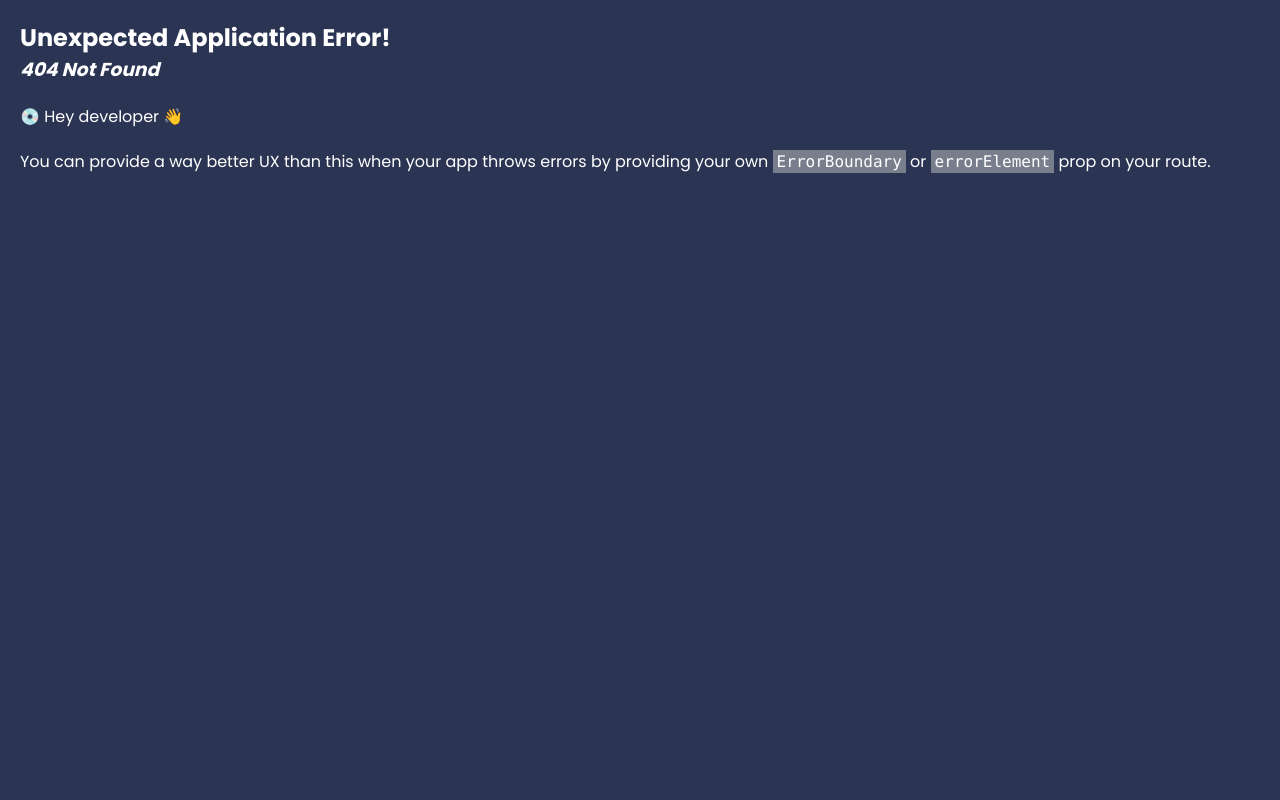
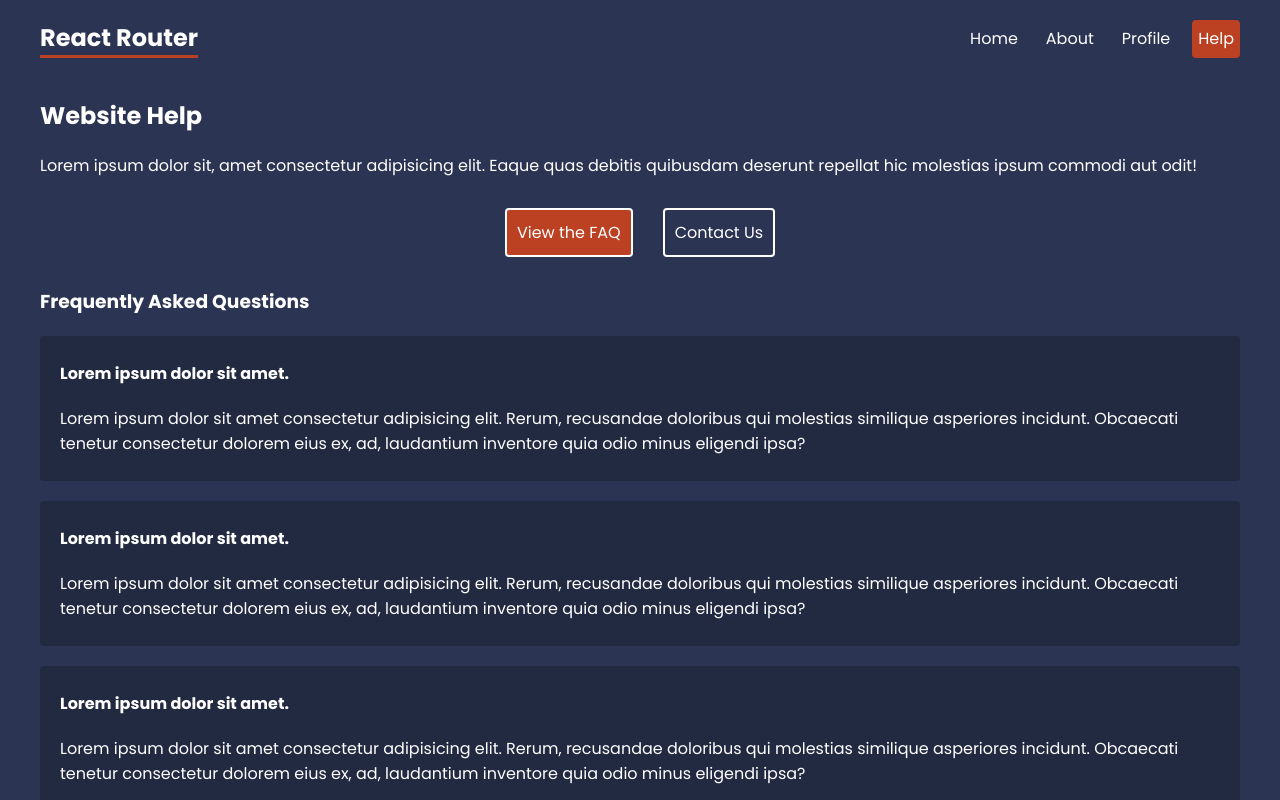
Before and after one commit to ahmad507/React-Playground, a React (Create React App) app: page /help/faq in a window 1280 px wide. Before the commit this address had no page. Shown: the top 800 px of the page. Built offline with nearby package versions, Linux system fonts and the light colour scheme.

Commit message:
STG-003(help.layout.tsx)Penerapan Nested Route
Signed-off-by: ahmad <ahmad.94192@gmail.com>

```diff
--- a/src/app/App.css
+++ /dev/null
@@ -1,38 +0,0 @@
-.App {
-  text-align: center;
-}
-
-.App-logo {
-  height: 40vmin;
-  pointer-events: none;
-}
-
-@media (prefers-reduced-motion: no-preference) {
-  .App-logo {
-    animation: App-logo-spin infinite 20s linear;
-  }
-}
-
-.App-header {
-  background-color: #282c34;
-  min-height: 100vh;
-  display: flex;
-  flex-direction: column;
-  align-items: center;
-  justify-content: center;
-  font-size: calc(10px + 2vmin);
-  color: white;
-}
-
-.App-link {
-  color: #61dafb;
-}
-
-@keyframes App-logo-spin {
-  from {
-    transform: rotate(0deg);
-  }
-  to {
-    transform: rotate(360deg);
-  }
-}
--- a/src/app/App.tsx
+++ b/src/app/App.tsx
@@ -3,7 +3,6 @@
  *                                                                 |
  *-----------------------------------------------------------------|
  *  */
-import "./App.css";
 import "../styles/core/Global.css";
 /**-----------------------------------------------------------------
  * Import React Router                                             |
@@ -27,11 +26,20 @@
 import AboutView from "../views/about/about.view";
 
 /**-----------------------------------------------------------------
+ * Import Page                                                     |
+ * Page Merupakan Halaman Statis Dari App                          |
+ *-----------------------------------------------------------------|
+ *  */
+import FaqPage from "../pages/faq/faq.page";
+import ContactPage from "../pages/contact/contact.page";
+
+/**-----------------------------------------------------------------
  * Import App Layout                                               |
  * Main Layout Sebagai Outlet Dari Setiap View                     |
  *-----------------------------------------------------------------|
  *  */
 import AppLayout from "../layouts/app.layout";
+import HelpLayout from "../layouts/help.layout";
 
 // Create Router Function sebagai props RouterProvider
 const router = createBrowserRouter(
@@ -41,6 +49,10 @@
       <Route index element={<HomeView></HomeView>}></Route>
       <Route path="about" element={<AboutView></AboutView>}></Route>
       <Route path="profile" element={<ProfileView></ProfileView>}></Route>
+      <Route path="help" element={<HelpLayout></HelpLayout>}>
+        <Route path="faq" element={<FaqPage></FaqPage>}></Route>
+        <Route path="contact" element={<ContactPage></ContactPage>}></Route>
+      </Route>
       {/* Route Each View End*/}
     </Route>
   )
--- a/src/layouts/app.layout.tsx
+++ b/src/layouts/app.layout.tsx
@@ -21,6 +21,7 @@
           <NavLink to="/">Home</NavLink>
           <NavLink to="about">About</NavLink>
           <NavLink to="profile">Profile</NavLink>
+          <NavLink to="help">Help</NavLink>
         </nav>
       </header>
       {/* Navigation Header End */}
--- /dev/null
+++ b/src/layouts/help.layout.tsx
@@ -0,0 +1,18 @@
+import { NavLink, Outlet } from "react-router-dom"
+export default function HelpLayout() {
+  return (
+    <div className="help-layout">
+
+    <h2>Website Help</h2>
+    <p>Lorem ipsum dolor sit, amet consectetur adipisicing elit. Eaque quas debitis quibusdam deserunt repellat hic molestias ipsum commodi aut odit!</p>
+
+    <nav>
+      <NavLink to="faq">View the FAQ</NavLink>
+      <NavLink to="contact">Contact Us</NavLink>
+    </nav>
+
+    <Outlet />
+
+  </div>
+  )
+}
--- /dev/null
+++ b/src/pages/contact/contact.page.tsx
@@ -0,0 +1,20 @@
+import React from 'react'
+
+export default function ContactPage() {
+  return (
+    <div className="contact">
+      <h3>Contact Us</h3>
+      <form>
+        <label>
+          <span>Your email:</span>
+          <input type="email" name="email" required />
+        </label>
+        <label>
+          <span>Your message:</span>
+          <textarea name="message" required></textarea>
+        </label>
+        <button>Submit</button>
+      </form>
+    </div>
+  )
+}
--- /dev/null
+++ b/src/pages/faq/faq.page.tsx
@@ -0,0 +1,35 @@
+import React from 'react'
+
+export default function FaqPage() {
+  return (
+    <div className="faq">
+      <h3>Frequently Asked Questions</h3>
+
+      <div className="question">
+        <p><strong>Lorem ipsum dolor sit amet.</strong></p>
+        <p>Lorem ipsum dolor sit amet consectetur adipisicing elit. Rerum, recusandae doloribus qui molestias similique asperiores incidunt. Obcaecati tenetur consectetur dolorem eius ex, ad, laudantium inventore quia odio minus eligendi ipsa?</p>
+      </div>
+
+      <div className="question">
+        <p><strong>Lorem ipsum dolor sit amet.</strong></p>
+        <p>Lorem ipsum dolor sit amet consectetur adipisicing elit. Rerum, recusandae doloribus qui molestias similique asperiores incidunt. Obcaecati tenetur consectetur dolorem eius ex, ad, laudantium inventore quia odio minus eligendi ipsa?</p>
+      </div>
+
+      <div className="question">
+        <p><strong>Lorem ipsum dolor sit amet.</strong></p>
+        <p>Lorem ipsum dolor sit amet consectetur adipisicing elit. Rerum, recusandae doloribus qui molestias similique asperiores incidunt. Obcaecati tenetur consectetur dolorem eius ex, ad, laudantium inventore quia odio minus eligendi ipsa?</p>
+      </div>
+
+      <div className="question">
+        <p><strong>Lorem ipsum dolor sit amet.</strong></p>
+        <p>Lorem ipsum dolor sit amet consectetur adipisicing elit. Rerum, recusandae doloribus qui molestias similique asperiores incidunt. Obcaecati tenetur consectetur dolorem eius ex, ad, laudantium inventore quia odio minus eligendi ipsa?</p>
+      </div>
+
+      <div className="question">
+        <p><strong>Lorem ipsum dolor sit amet.</strong></p>
+        <p>Lorem ipsum dolor sit amet consectetur adipisicing elit. Rerum, recusandae doloribus qui molestias similique asperiores incidunt. Obcaecati tenetur consectetur dolorem eius ex, ad, laudantium inventore quia odio minus eligendi ipsa?</p>
+      </div>
+
+    </div>
+  )
+}
--- a/src/styles/core/Global.css
+++ b/src/styles/core/Global.css
@@ -52,11 +52,53 @@
   max-width: 1200px;
   margin: 40px auto;
 }
+
 /* help layout */
-
+.help-layout nav {
+  display: flex;
+  justify-content: center;
+  gap: 30px;
+  margin: 30px 0;
+}
+.help-layout nav a{
+  padding: 10px;
+  border: 2px solid white;
+  border-radius: 4px;
+  text-decoration: none;
+}
+.help-layout nav a:hover{
+  border-color: var(--primary);
+}
+.help-layout nav a.active {
+  background: var(--primary);
+}
 
 /* faq */
+.faq .question {
+  background: rgba(0,0,0,0.2);
+  padding: 5px 20px;
+  border-radius: 4px;
+  margin: 20px 0;
+}
 
+/* contact form */
+form {
+  margin-top: 30px;
+}
+form input, form label span, form textarea {
+  display: block;
+}
+form input, form textarea {
+  margin-bottom: 30px;
+  padding: 8px;
+  border-radius: 4px;
+  border: 0;
+  width: 300px;
+  color: var(--secondary);
+}
+form label span {
+  margin-bottom: 10px;
+}
 
 /* careers list */
 
```
